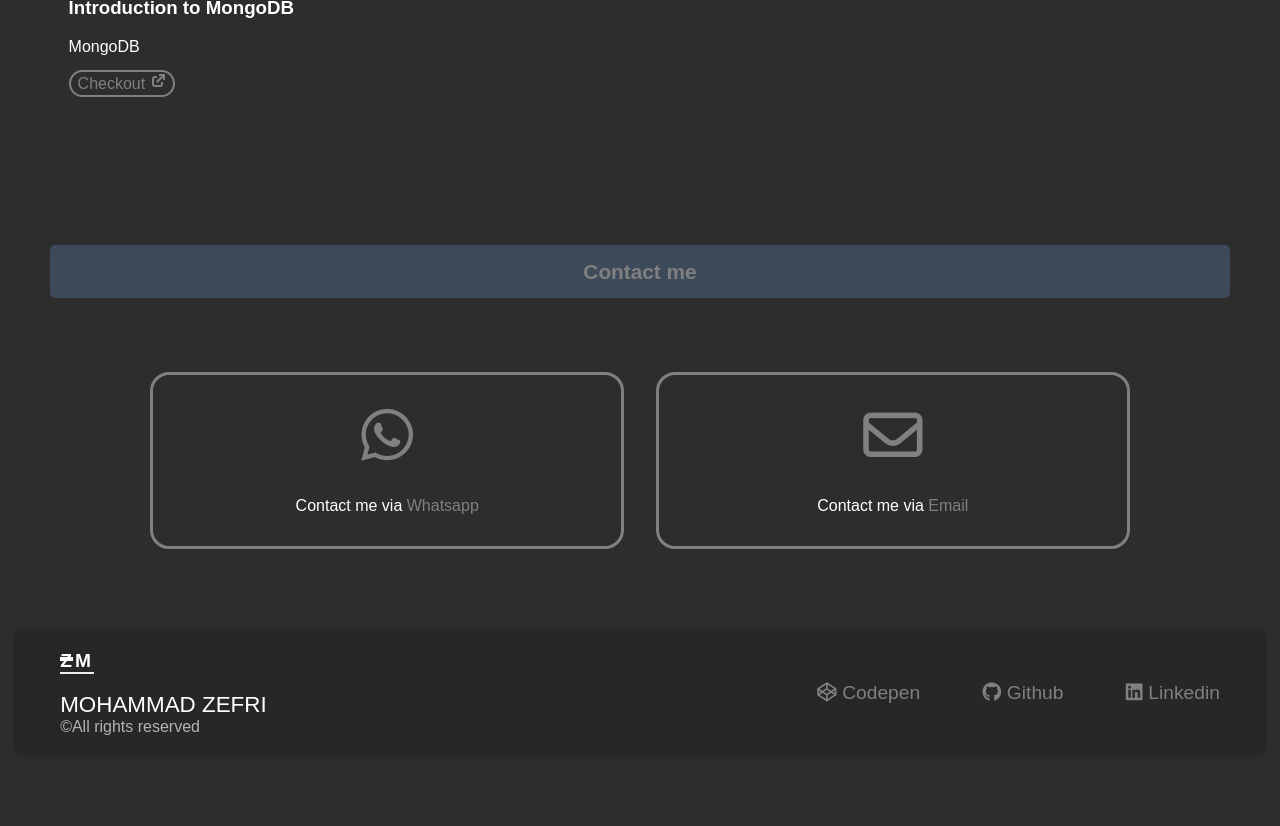
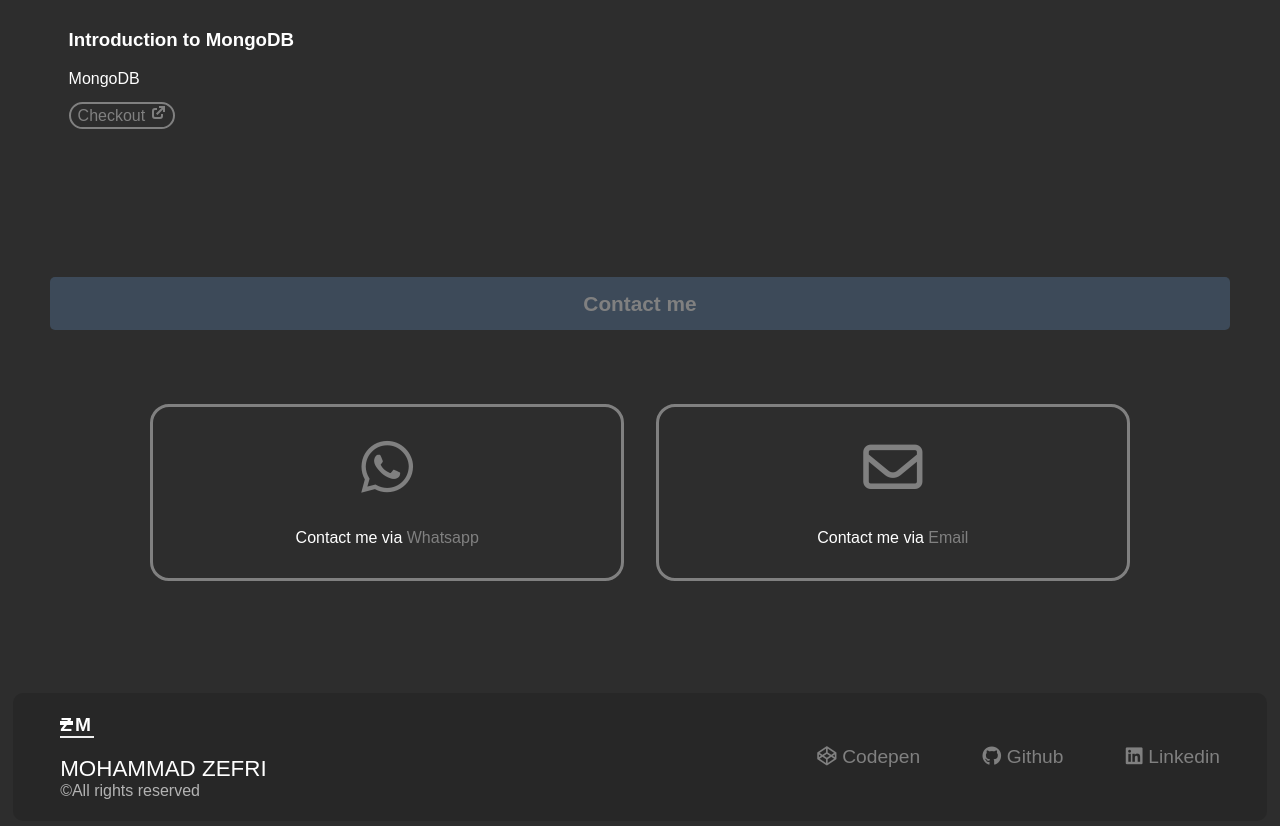
Before and after one commit to zefrimohammad/folio, a plain HTML site: page index.html in a window 1280 px wide. Shown: the part 2463-3289 px from the top of the page. Before the commit the page ends 3233 px from the top, so only its background shows below. Drawn offline with Linux system fonts and the light colour scheme.

Commit message:
first-commit

```diff
--- a/style.css
+++ b/style.css
@@ -386,7 +386,7 @@ body {
 .skills,
 .contact-me {
     margin-top: 4em;
-    padding-bottom: 1em;
+    padding-bottom: 3em;
 }
 
 .portfolio .container-of-cards {
```
